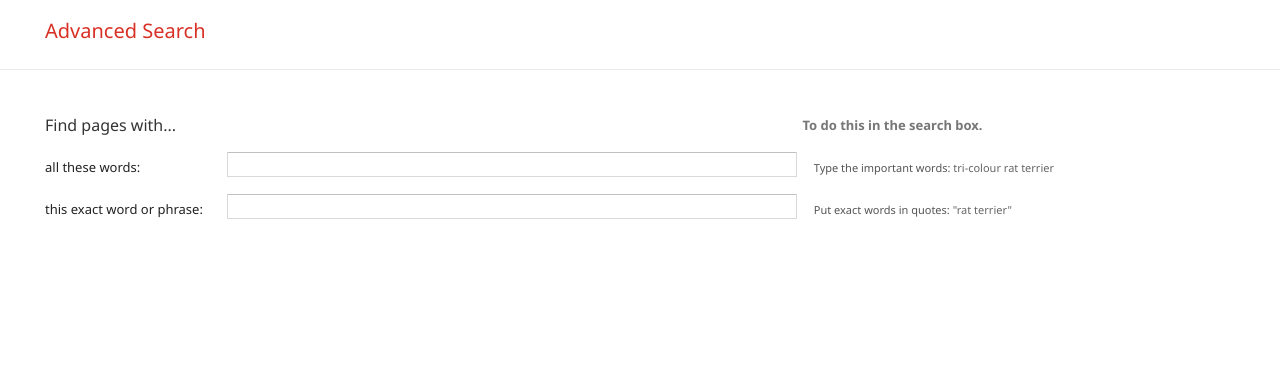
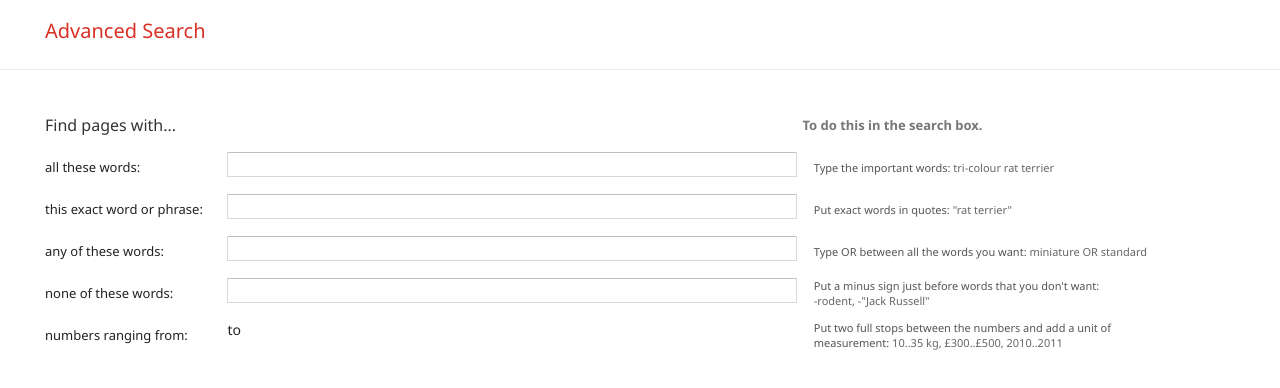
Before and after one commit to eungang3/cs50web_search, a plain HTML site: page search/advanced.html in a window 1280 px wide. Shown: the part 68-456 px from the top of the page. Drawn offline with Linux system fonts and the light colour scheme.

Commit message:
edited advanced search

```diff
--- a/search/advanced.html
+++ b/search/advanced.html
@@ -89,6 +89,74 @@
             </div>
           </div>
 
+          <!-- 'any of these words' row -->
+          <div class="row-wrapper">
+            <div class="first-column">
+              <div class="label-column">
+                <div class="content">
+                  <label>any of these words:</label>
+                </div>
+              </div>
+            </div>
+            <div class="second-column">
+              <div class="input-column">
+                <input id="text-advanced" autofocus="autofocus" name="as_q" type="text">
+              </div>
+            </div>
+            <div class="third-column">
+              <div class="content">
+                Type OR between all the words you want:
+                <span class="advanced-span">miniature OR standard</span>
+              </div>
+            </div>
+          </div>
+
+          <!-- 'none of these words' row -->
+          <div class="row-wrapper">
+            <div class="first-column">
+              <div class="label-column">
+                <div class="content">
+                  <label>none of these words:</label>
+                </div>
+              </div>
+            </div>
+            <div class="second-column">
+              <div class="input-column">
+                <input id="text-advanced" autofocus="autofocus" name="as_q" type="text">
+              </div>
+            </div>
+            <div class="third-column">
+              <div class="content">
+                Put a minus sign just before words that you don't want:
+                <span class="advanced-span">-rodent, -"Jack Russell"</span>
+              </div>
+            </div>
+          </div>
+
+          <!-- 'numbers ranging from' row -->
+          <div class="row-wrapper">
+            <div class="first-column">
+              <div class="label-column">
+                <div class="content">
+                  <label>numbers ranging from:</label>
+                </div>
+              </div>
+            </div>
+            <div class="second-column">
+              <div style="display: table; width: 100%">
+                <div></div>
+                <div>to</div>
+                <div></div>
+              </div>
+            </div>
+            <div class="third-column">
+              <div class="content">
+                Put two full stops between the numbers and add a unit of measurement:
+                <span class="advanced-span">10..35 kg, £300..£500, 2010..2011</span>
+              </div>
+            </div>
+          </div>
+
         </form>
       </div>
 
--- a/search/styles.css
+++ b/search/styles.css
@@ -260,6 +260,7 @@ input[type=submit]:hover {
   height: 30px;
   display: table-cell;
   vertical-align: middle;
+  font-size: 100%;
 }
 
 .label-column {
```
